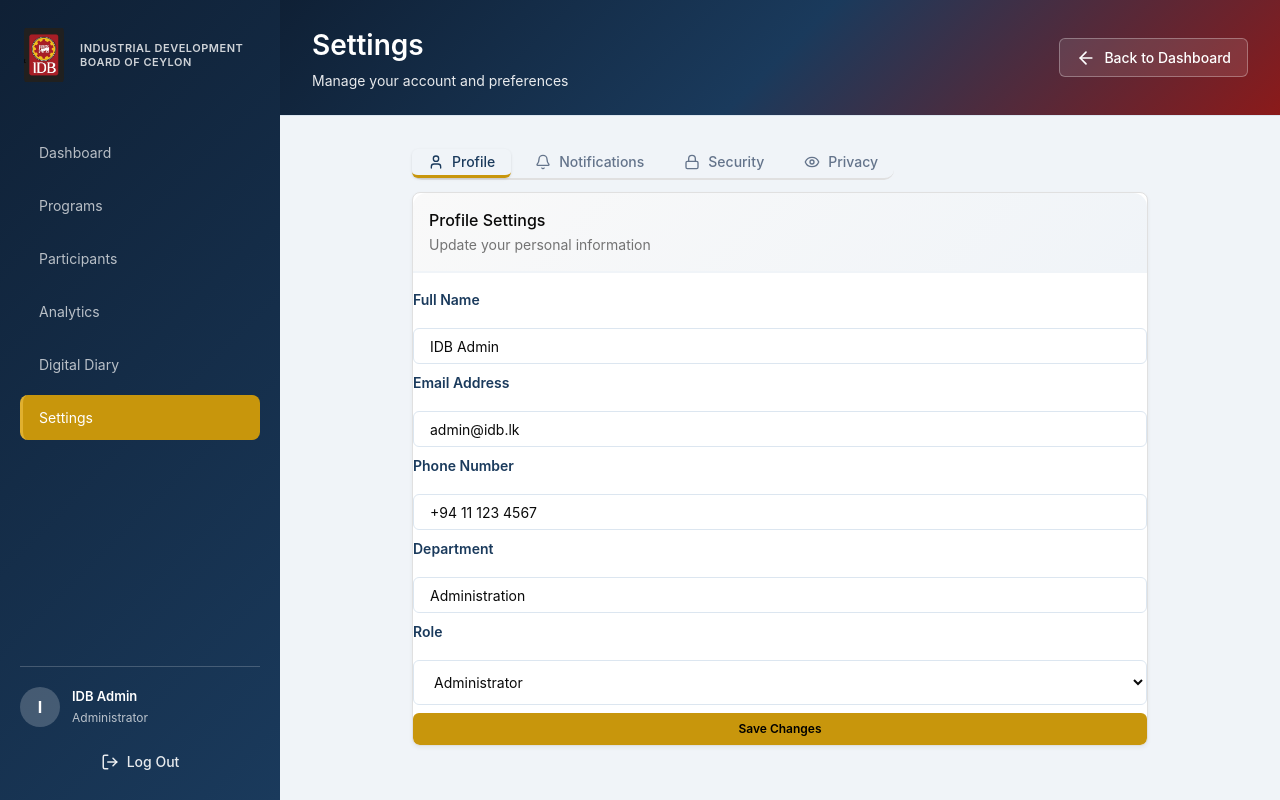
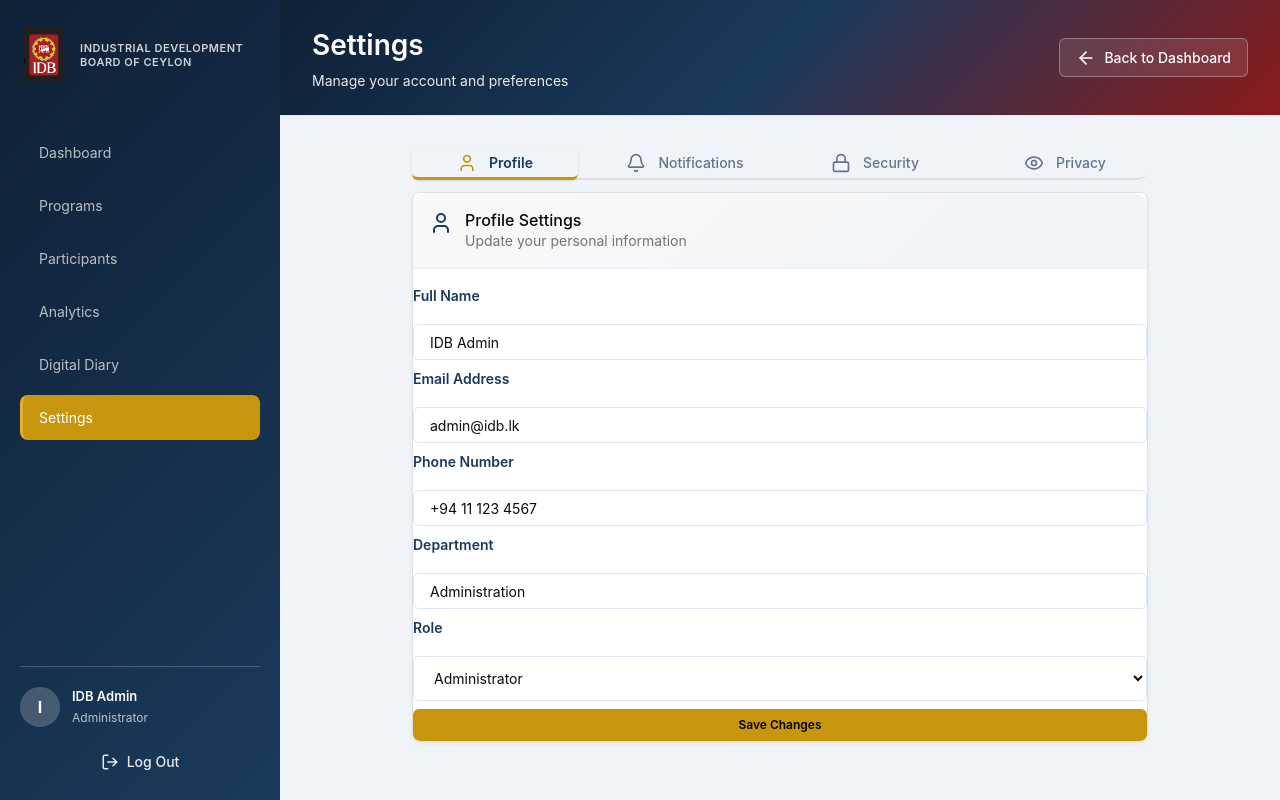
Before and after one commit to tracet2t/idb-training, a React app: page /settings in a window 1280 px wide. Built offline with nearby package versions, Linux system fonts and the light colour scheme; the HTML template or start-up script is replaced by a standard one.

Commit message:
some changes of setting ui
do some chnges in form and tabs

```diff
--- a/src/pages/SettingsPage.jsx
+++ b/src/pages/SettingsPage.jsx
@@ -85,9 +85,14 @@ export default function SettingsPage() {
           {/* Profile Tab */}
           <TabsContent value='profile'>
             <Card className='settings-card'>
-              <CardHeader>
+              <CardHeader className='card-header-with-icon'>
+                <div className='card-title-wrapper'>
+                  <User size={24} className='card-icon' />
+                  <div>
                     <CardTitle>Profile Settings</CardTitle>
                     <CardDescription>Update your personal information</CardDescription>
+                  </div>
+                </div>
               </CardHeader>
               <CardContent className='space-y-4'>
                 <div className='form-group'>
@@ -163,9 +168,14 @@ export default function SettingsPage() {
           {/* Notifications Tab */}
           <TabsContent value='notifications'>
             <Card className='settings-card'>
-              <CardHeader>
+              <CardHeader className='card-header-with-icon'>
+                <div className='card-title-wrapper'>
+                  <Bell size={24} className='card-icon' />
+                  <div>
                     <CardTitle>Notification Settings</CardTitle>
                     <CardDescription>Choose how you want to be notified</CardDescription>
+                  </div>
+                </div>
               </CardHeader>
               <CardContent className='space-y-4'>
                 <div className='toggle-item'>
@@ -223,9 +233,14 @@ export default function SettingsPage() {
           {/* Security Tab */}
           <TabsContent value='security'>
             <Card className='settings-card'>
-              <CardHeader>
+              <CardHeader className='card-header-with-icon'>
+                <div className='card-title-wrapper'>
+                  <Lock size={24} className='card-icon' />
+                  <div>
                     <CardTitle>Security Settings</CardTitle>
                     <CardDescription>Keep your account secure</CardDescription>
+                  </div>
+                </div>
               </CardHeader>
               <CardContent className='space-y-4'>
                 <div className='toggle-item'>
@@ -271,9 +286,14 @@ export default function SettingsPage() {
           {/* Privacy Tab */}
           <TabsContent value='privacy'>
             <Card className='settings-card'>
-              <CardHeader>
+              <CardHeader className='card-header-with-icon'>
+                <div className='card-title-wrapper'>
+                  <Eye size={24} className='card-icon' />
+                  <div>
                     <CardTitle>Privacy Settings</CardTitle>
                     <CardDescription>Control your data and privacy</CardDescription>
+                  </div>
+                </div>
               </CardHeader>
               <CardContent className='space-y-4'>
                 <div className='toggle-item'>
--- a/src/styles/settings.css
+++ b/src/styles/settings.css
@@ -94,28 +94,35 @@
   display: flex;
   flex-direction: column;
   gap: 12px;
+  width: 100%;
 }
 
 /* Tabs Component Styling */
 .settings-tab-list {
   display: flex;
-  gap: 8px;
+  gap: 24px;
   background-color: transparent;
   border-bottom: 2px solid #e0e0e0;
   padding-bottom: 0;
+  padding-left: 0;
+  width: 100%;
+  justify-content: flex-start;
 }
 
 [role='tablist'] {
   display: flex;
-  gap: 8px;
+  gap: 24px;
   border-bottom: 2px solid #e0e0e0;
+  padding-left: 0;
+  width: 100%;
 }
 
 [role='tab'] {
   display: flex;
   align-items: center;
-  gap: 8px;
-  padding: 12px 16px;
+  gap: 12px;
+  padding: 16px 16px;
+  padding-bottom: 14px;
   background-color: transparent;
   border: none;
   border-bottom: 3px solid transparent;
@@ -124,17 +131,35 @@
   font-weight: 500;
   cursor: pointer;
   transition: all 0.3s ease;
+  position: relative;
+  white-space: nowrap;
+}
+
+[role='tab'] svg {
+  width: 20px;
+  height: 20px;
+  color: #64748b;
+  transition: color 0.3s ease;
+  flex-shrink: 0;
 }
 
 [role='tab']:hover {
-  color: #1a3a5c;
-  border-bottom-color: #d0d0d0;
+  color: #2d6a9f;
+  border-bottom-color: #dce6f0;
+}
+
+[role='tab']:hover svg {
+  color: #2d6a9f;
 }
 
 [role='tab'][aria-selected='true'] {
   color: #1a3a5c;
-  border-bottom-color: #C8960C;
-  background-color: transparent;
+  border-bottom: 3px solid #C8960C;
+  font-weight: 600;
+}
+
+[role='tab'][aria-selected='true'] svg {
+  color: #C8960C;
 }
 
 /* Card Component Styling */
@@ -183,6 +208,27 @@
   border-bottom: 2px solid #f0f4f8;
   background: linear-gradient(135deg, #f9f9f9 0%, #f0f4f8 100%);
   padding: 12px 16px;
+}
+
+/* Card Header with Icon Styling */
+.card-header-with-icon {
+  display: flex;
+  align-items: flex-start;
+  padding: 16px;
+  border-bottom: 2px solid #f0f4f8;
+  background: linear-gradient(135deg, #f9f9f9 0%, #f0f4f8 100%);
+}
+
+.card-title-wrapper {
+  display: flex;
+  align-items: flex-start;
+  gap: 12px;
+}
+
+.card-icon {
+  color: #1a3a5c;
+  flex-shrink: 0;
+  margin-top: 2px;
 }
 
 /* Input Component Styling */
```
Lines whose indentation alone changed are shown as unchanged.
